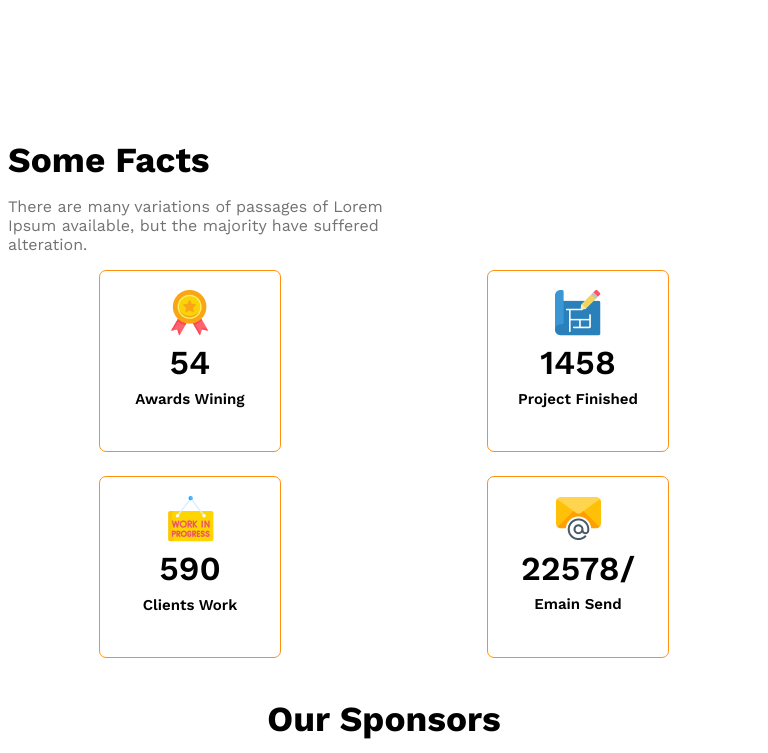
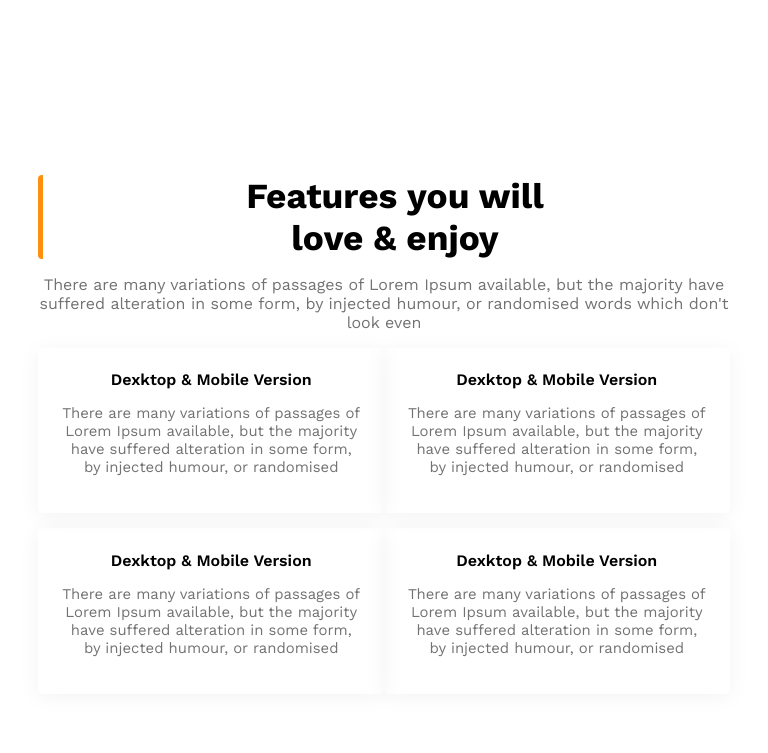
Before and after one commit to sohrab015/g3-architects, a plain HTML site: page index.html in a window 768 px wide. Shown: the part 2000-2753 px from the top of the page. Drawn offline with nearby package versions, Linux system fonts and the light colour scheme.

Commit message:
first check this web

```diff
--- a/index.html
+++ b/index.html
@@ -51,11 +51,58 @@
             </div>
         </section>
 
+        <!-- features section starts -->
+        <section class="features display-flex">
+            <div class="feature-txt-section">
+                <h3 id="feature-section-title" class="section-title">Features you will <br>love & enjoy</h3>
+                <p class="txt-light-grey">There are many variations of passages of Lorem Ipsum available, but the
+                    majority have suffered alteration in some form, by injected humour, or randomised words which don't
+                    look even</p>
+
+                <!-- feature card container -->
+                <div class="feature-card-container">
+                    <div class="feature-card">
+                        <h4 class="feature-title">Dexktop & Mobile Version</h4>
+                        <p class="txt-light-grey">There are many variations of passages of Lorem Ipsum available, but
+                            the
+                            majority have suffered alteration in some form, by injected humour, or randomised</p>
+                    </div>
+                    <div class="feature-card">
+                        <h4 class="feature-title">Dexktop & Mobile Version</h4>
+                        <p class="txt-light-grey">There are many variations of passages of Lorem Ipsum available, but
+                            the
+                            majority have suffered alteration in some form, by injected humour, or randomised</p>
+                    </div>
+                    <div class="feature-card">
+                        <h4 class="feature-title">Dexktop & Mobile Version</h4>
+                        <p class="txt-light-grey">There are many variations of passages of Lorem Ipsum available, but
+                            the
+                            majority have suffered alteration in some form, by injected humour, or randomised</p>
+                    </div>
+                    <div class="feature-card">
+                        <h4 class="feature-title">Dexktop & Mobile Version</h4>
+                        <p class="txt-light-grey">There are many variations of passages of Lorem Ipsum available, but
+                            the
+                            majority have suffered alteration in some form, by injected humour, or randomised</p>
+                    </div>
+                </div>
+            </div>
+            <div>
+                <img src="images/architect.png" alt="">
+                <!-- <button id="experience-badge" class="btn-primary">
+                    <span id="experience-year">10+ Years</span>
+                    <br>
+                    <span>Experience</span>
+                </button> -->
+            </div>
+        </section>
+
         <!-- some facts -->
         <section>
             <section>
-                <h3 class="section-title">Some Facts</h3>
-                <p class="txt-light-grey facts-des">There are many variations of passages of Lorem Ipsum available, but the
+                <h3 id="facts-heading" class="section-title">Some Facts</h3>
+                <p class="txt-light-grey facts-des">There are many variations of passages of Lorem Ipsum available, but
+                    the
                     majority have suffered alteration.</p>
                 <div class="facts-container">
                     <div class="fact-card display-flex">
@@ -88,12 +135,14 @@
                     </div>
                 </div>
             </section>
+        </section>
 
-            <!-- some facts -->
+        <!-- our sponsor -->
         <section class="our-sponsors">
             <div class="sponsor-info">
                 <h3 class="section-title">Our Sponsors</h3>
-                    <p class="txt-light-grey">There are many variations of passages of Lorem Ipsum available, but the majority have suffered alteration.</p>
+                <p class="txt-light-grey">There are many variations of passages of Lorem Ipsum available, but the
+                    majority have suffered alteration.</p>
             </div>
             <div class="sponsors-companies">
                 <img src="images/sponsors/amazon.png" alt="">
@@ -103,7 +152,6 @@
                 <img src="images/sponsors/telerama.png" alt="">
             </div>
         </section>
-        </section>
     </main>
 
     <footer>
--- a/styles/architects.css
+++ b/styles/architects.css
@@ -126,13 +126,62 @@ main>section {
     max-width: 400px;
 }
 
+/* features releted style */
+.features {
+    gap: 70px;
+}
+
+.features img {
+    max-width: 45vw;
+    height: 99%;
+}
+
+.feature-card {
+    padding: 22.5px;
+    box-shadow: 0 3px 22.5px 0 rgba(0, 0, 0, 0.05);
+    margin-bottom: 15px;
+    border-radius: 5px;
+}
+
+.feature-card .feature-title {
+    font-weight: 600;
+    font-size: 1rem;
+    margin-top: 0;
+    margin-bottom: 0;
+}
+
+.feature-card p {
+    font-size: 0.93rem;
+}
+
+#feature-section-title {
+    border-left: 5px solid #FF900E;
+    padding-left: 17px;
+    border-radius: 4px;
+}
+
+/* #experience-badge{
+    padding: 35px 32px;
+    text-align: center;
+    font-size: 0.94rem;
+    font-weight: 500;
+    margin-left: -100px;
+    margin-top: -100px;
+}
+
+#experience-year{
+    font-size: 3rem;
+    font-weight: 700;
+} */
+
+
 /* some facts related styles */
-.facts-container{
+.facts-container {
     display: grid;
     grid-template-columns: repeat(4, 1fr);
 }
 
-.fact-card{
+.fact-card {
     border: 1px solid #FF900E;
     width: 180px;
     height: 180px;
@@ -144,37 +193,37 @@ main>section {
     text-align: center;
 }
 
-.fact-number{
+.fact-number {
     font-size: 2.1rem;
     font-weight: 600;
     margin-top: 3.5px;
     margin-bottom: 7.5px;
 }
 
-.fact-name{
+.fact-name {
     font-size: 0.94rem;
     font-weight: 600;
     margin-top: 7.5px;
 }
 
-.facts-des{
+.facts-des {
     max-width: 400px;
 }
 
 
 /* sponsor releted styles */
-.sponsor-info{
+.sponsor-info {
     max-width: 400px;
     margin: 40px auto;
     text-align: center;
 }
 
-.sponsors-companies{
+.sponsors-companies {
     display: grid;
     grid-template-columns: repeat(5, 1fr);
 }
 
-.sponsors-companies img{
+.sponsors-companies img {
     filter: grayscale(100%);
 }
 
@@ -205,12 +254,21 @@ main>section {
         grid-template-columns: 1fr;
     }
 
-    .facts-container{
+    .facts-container {
         justify-items: center;
         gap: 20px;
     }
 
-    .sponsors-companies{
+    #facts-heading {
+        text-align: center;
+    }
+
+    .facts-des {
+        margin: 30px auto;
+        text-align: center;
+    }
+
+    .sponsors-companies {
         justify-content: center;
         gap: 40px;
         justify-items: center;
@@ -234,13 +292,30 @@ main>section {
         padding: 12px 16px;
         font-size: 0.9rem;
     }
+
+    .features {
+        flex-direction: column;
+        justify-content: center;
+        justify-items: center;
+        align-items: center;
+        text-align: center;
+    }
+
+    .features img {
+        max-width: 90vw;
+        height: 99%;
+    }
+
+    .feature-txt-section {
+        max-width: 90vw;
+    }
 }
 
 
 
 /* medium devices */
 @media screen and (min-width: 576px) and (max-width: 992px) {
-    .teams{
+    .teams {
         flex-direction: column;
     }
 
@@ -254,14 +329,46 @@ main>section {
         grid-template-columns: repeat(2, 1fr);
     }
 
-    .facts-container{
+    .facts-container {
         justify-items: center;
         gap: 24px;
     }
 
-    .sponsors-companies{
+    #facts-heading {
+        text-align: center;
+    }
+
+    .facts-des {
+        margin: 30px auto;
+        text-align: center;
+    }
+
+
+    .sponsors-companies {
         grid-template-columns: repeat(2, 1fr);
         gap: 40px;
         justify-items: center;
     }
+
+    .features {
+        flex-direction: column;
+        justify-content: center;
+        justify-items: center;
+        align-items: center;
+        text-align: center;
+    }
+
+    .features img {
+        max-width: 90vw;
+        height: 99%;
+    }
+
+    .feature-txt-section {
+        max-width: 90vw;
+    }
+
+    .feature-card-container {
+        display: grid;
+        grid-template-columns: repeat(2, 1fr);
+    }
 }
```
Lines whose indentation alone changed are shown as unchanged.
